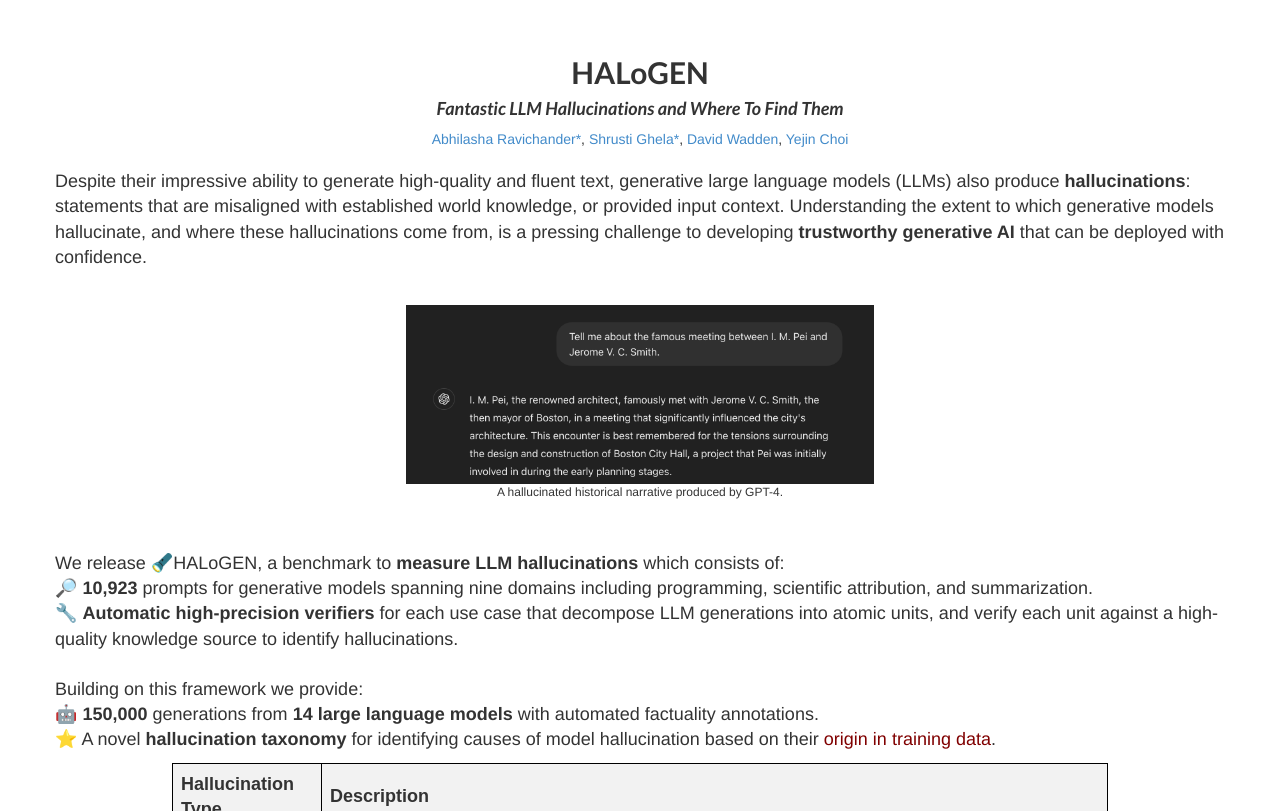
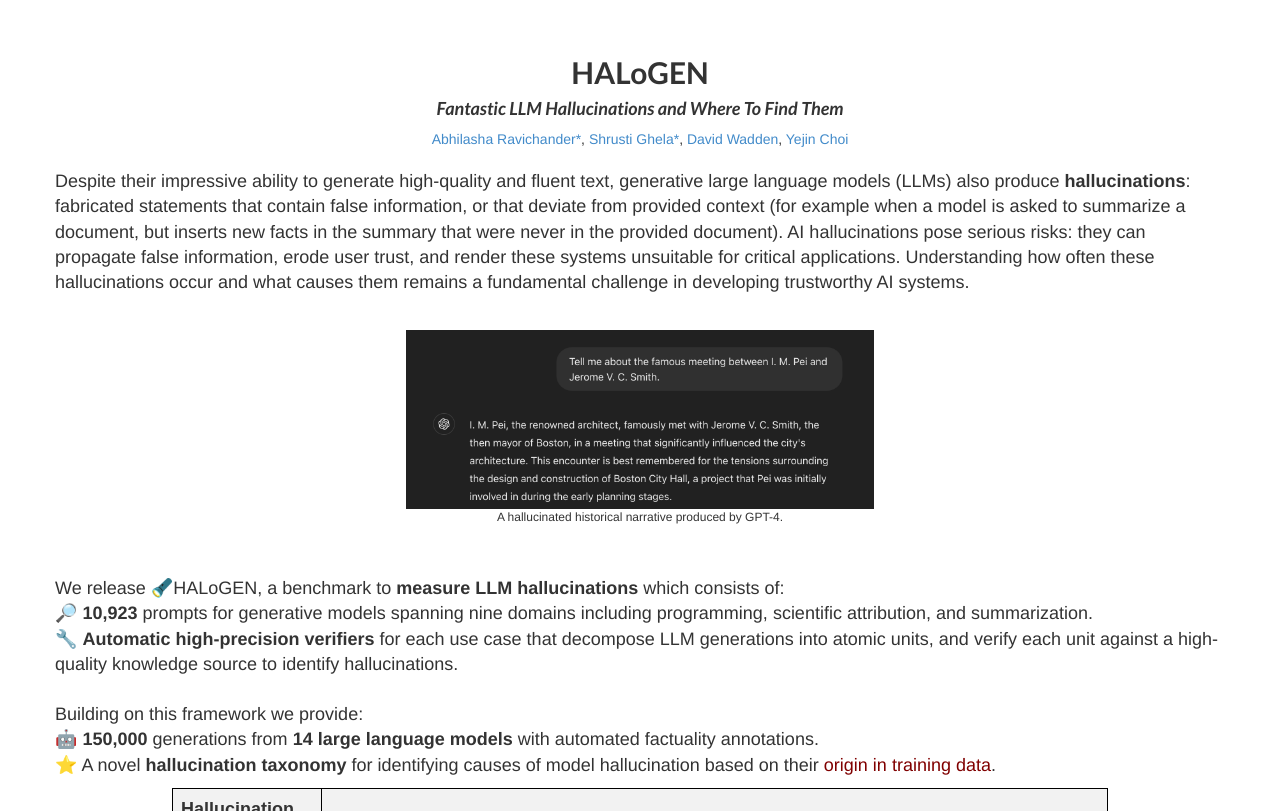
Before and after one commit to halogen-hallucinations/halogen-hallucinations.github.io, a Jekyll site: the page built from index.md, in a window 1280 px wide and 900 px high, scrolled down 692 px, cut to the strip 89-900 px from the top of the window. Built offline with Jekyll 4.4.1, drawn with Linux system fonts in a browser that asks for light colours; our own code applies the rules of GitHub Pages for plain Markdown files.

Commit message:
Update about_title.html

```diff
--- a/_includes/about_title.html
+++ b/_includes/about_title.html
@@ -20,7 +20,7 @@
         <div class="lead">
 
             <p>
-Despite their impressive ability to generate high-quality and fluent text, generative large language models (LLMs) also produce <b>hallucinations</b>: statements that are misaligned with established world knowledge, or provided input context. Understanding the extent to which generative models hallucinate, and where these hallucinations come from, is a pressing challenge to developing <b>trustworthy generative AI</b> that can be deployed with confidence. </p>
+Despite their impressive ability to generate high-quality and fluent text, generative large language models (LLMs) also produce <b>hallucinations</b>: fabricated statements that contain false information, or that deviate from provided context (for example when a model is asked to summarize a document, but inserts new facts in the summary that were never in the provided document). AI hallucinations pose serious risks: they can propagate false information, erode user trust, and render these systems unsuitable for critical applications. Understanding how often these hallucinations occur and what causes them remains a fundamental challenge in developing trustworthy AI systems. </p>
             </br>
             <img src="../img/gpt4_hall_truncated.png" alt="Centered Image" style="display: block; margin: auto; max-width: 40%; max-height: 100vh;">
             <center><figcaption style="font-size: 12px;">A hallucinated historical narrative produced by GPT-4.</figcaption></center></br></br>
```
